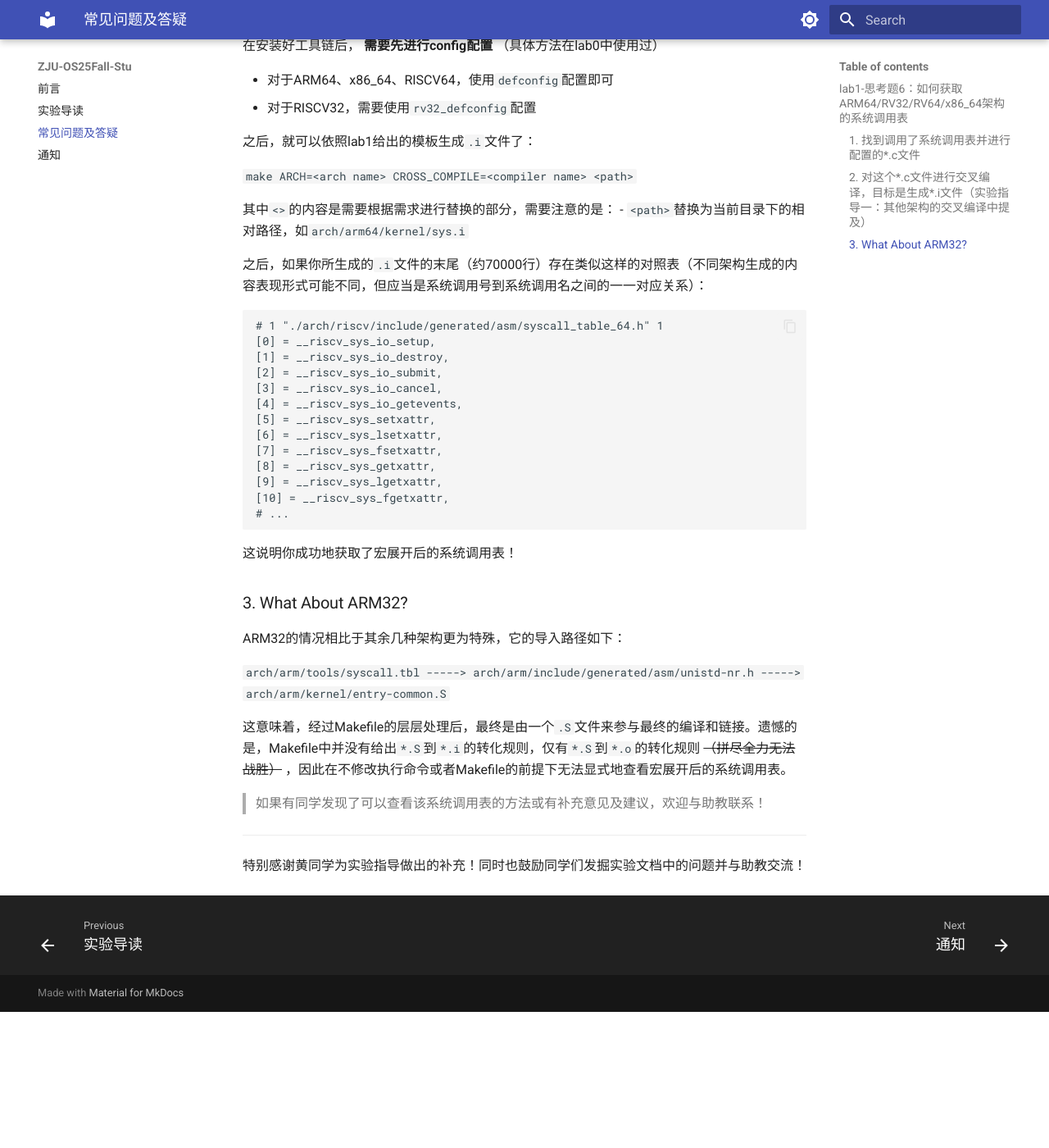
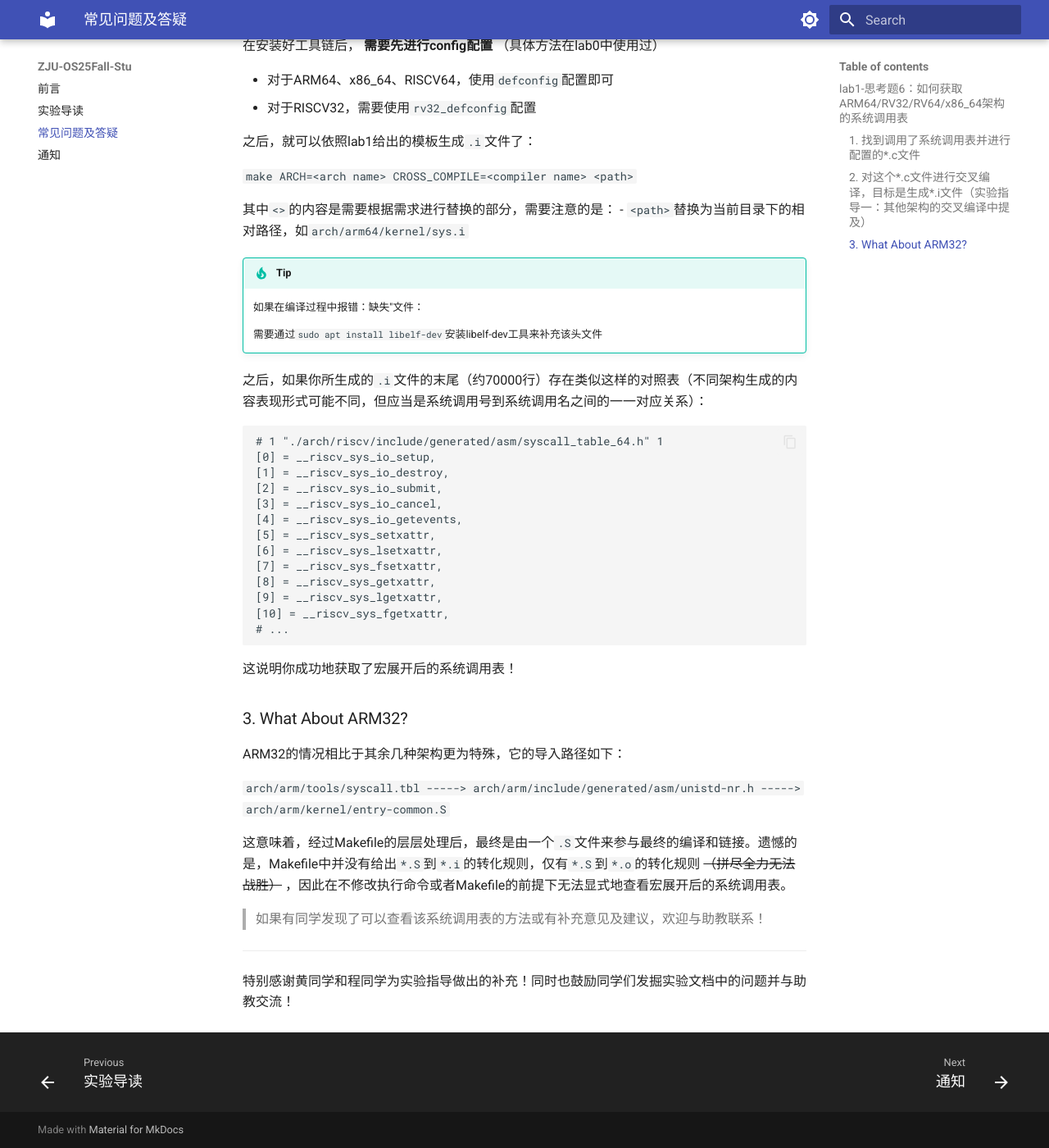
Before and after one commit to SuDIS-ZJU/OS25Fall, an MkDocs documentation site: the page built from docs/FAQ.md, in a window 1280 px wide and 1400 px high, scrolled down 1536 px. Shown: the whole window at 82% size. Built offline with MkDocs 1.6.1 and Material for MkDocs 9.7.7, drawn with Linux system fonts in a browser that asks for light colours; before the commit the page ends 2770 px from its top, so only the background shows below that; some of the changed text lies outside the part shown.

Commit message:
fix FAQ-1

````diff
--- a/docs/FAQ.md
+++ b/docs/FAQ.md
@@ -59,6 +59,12 @@
 其中`<>`的内容是需要根据需求进行替换的部分，需要注意的是：
 - `<path>`替换为当前目录下的相对路径，如`arch/arm64/kernel/sys.i`
 
+!!! tip
+
+    如果在编译过程中报错：缺失'<gelf.h>'文件：
+
+    需要通过`sudo apt install libelf-dev`安装libelf-dev工具来补充该头文件
+
 之后，如果你所生成的`.i`文件的末尾（约70000行）存在类似这样的对照表（不同架构生成的内容表现形式可能不同，但应当是系统调用号到系统调用名之间的一一对应关系）：
 
 ```
@@ -91,4 +97,4 @@ ARM32的情况相比于其余几种架构更为特殊，它的导入路径如下
 
 ---
 
-特别感谢黄同学为实验指导做出的补充！同时也鼓励同学们发掘实验文档中的问题并与助教交流！
+特别感谢黄同学和程同学为实验指导做出的补充！同时也鼓励同学们发掘实验文档中的问题并与助教交流！
````
Also changed, not shown: other parts of docs/FAQ.md (+1 -1 lines), site/FAQ/index.html, site/index.html, site/search/search_index.json, site/sitemap.xml, 1 other file.
